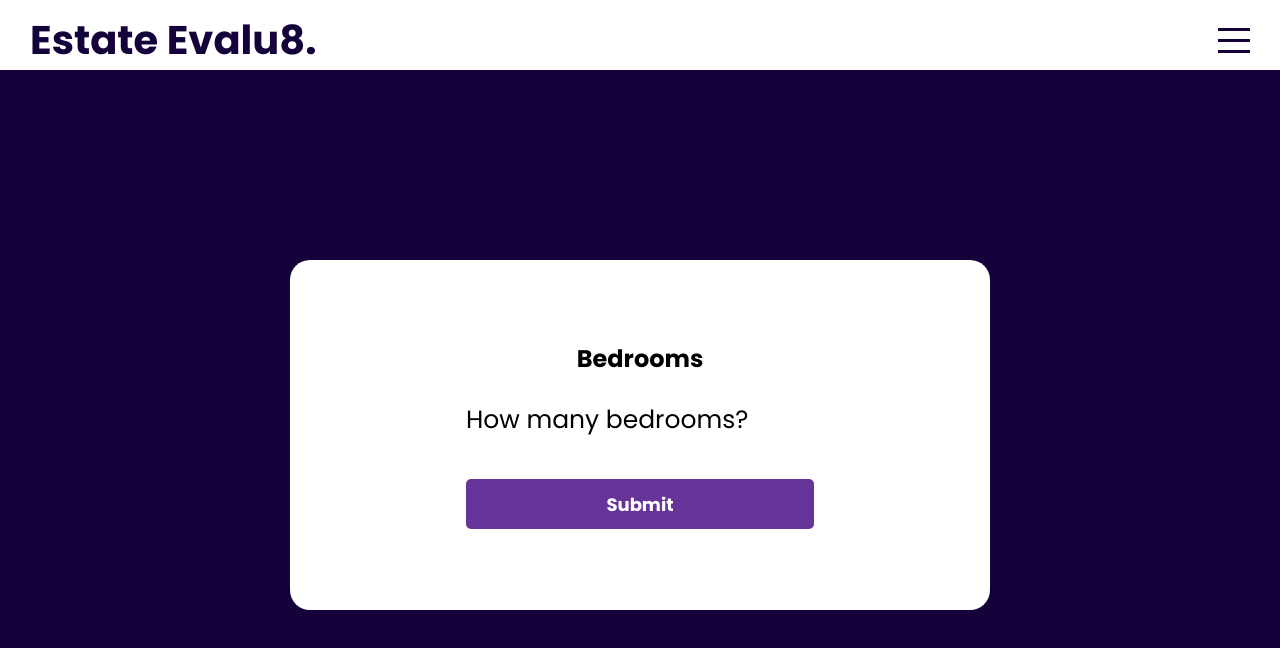
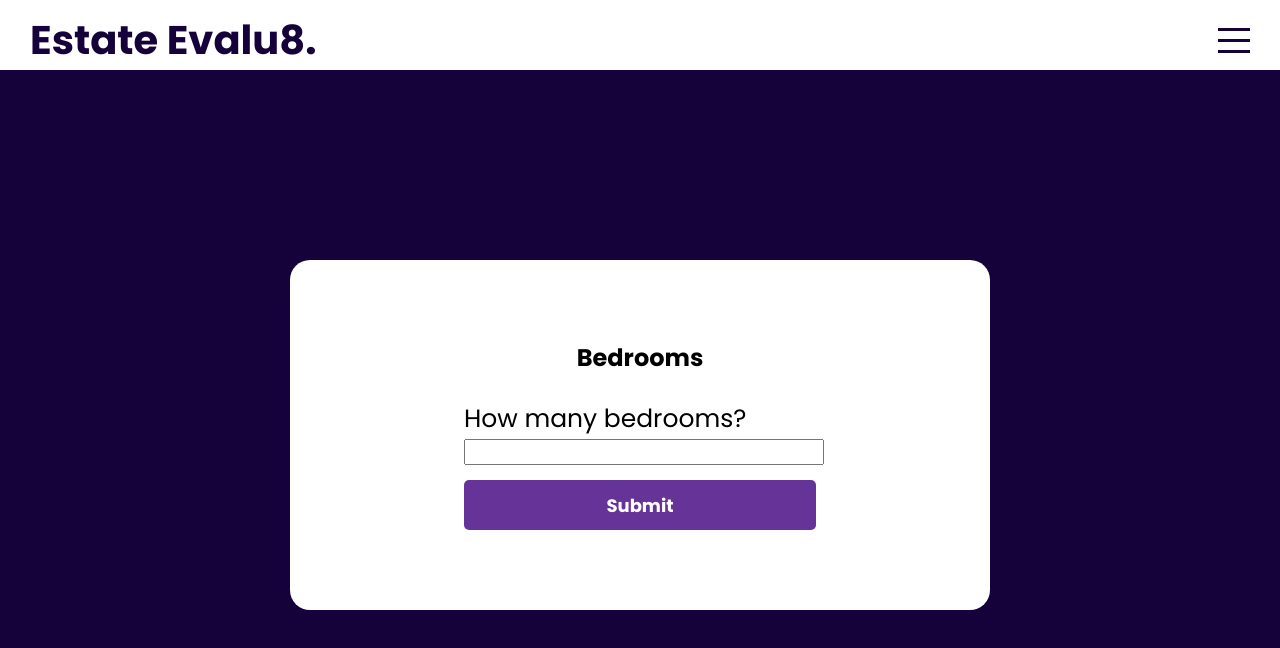
Before and after one commit to blainecurren/estate_evalu8, a React (Create React App) app in the folder client/: page / in a window 1280 px wide. Shown: the top 648 px of the page. Built offline with nearby package versions, Linux system fonts and the light colour scheme.

Commit message:
turned handleSubmit into 2 functions

```diff
--- a/client/src/components/ReactSlider/ReactSlider.jsx
+++ b/client/src/components/ReactSlider/ReactSlider.jsx
@@ -2,6 +2,7 @@ import { useState } from "react";
 import "./reactSlider.scss";
 
 export default function ReactSlider() {
+  const userInputs = [];
   const [currentSlide, setCurrentSlide] = useState(0);
 
   const data = [
@@ -67,6 +68,18 @@ export default function ReactSlider() {
 
   const handleSubmit = (event) => {
     event.preventDefault();
+    handleSlider();
+    captureInput();
+  };
+
+  const captureInput = (event) => {
+    const userInput = document.getElementById("userInput").value;
+    if (userInput.trim() !== "") {
+      userInputs.push(userInput);
+    }
+  };
+
+  const handleSlider = (event) => {
     setCurrentSlide(currentSlide < data.length - 1 ? currentSlide + 1 : 0);
   };
 
@@ -97,6 +110,7 @@ export default function ReactSlider() {
                     <input
                       type="text"
                       className="input"
+                      id="userInput"
                       value={answer}
                       onChange={(e) => setAnswer(e.target.value)}
                     />
--- a/client/src/components/ReactSlider/reactSlider.scss
+++ b/client/src/components/ReactSlider/reactSlider.scss
@@ -60,7 +60,7 @@
 }
 
 input {
-  border: none;
+  border: 2px solid-grey;
   width: 100%;
 }
 
```
